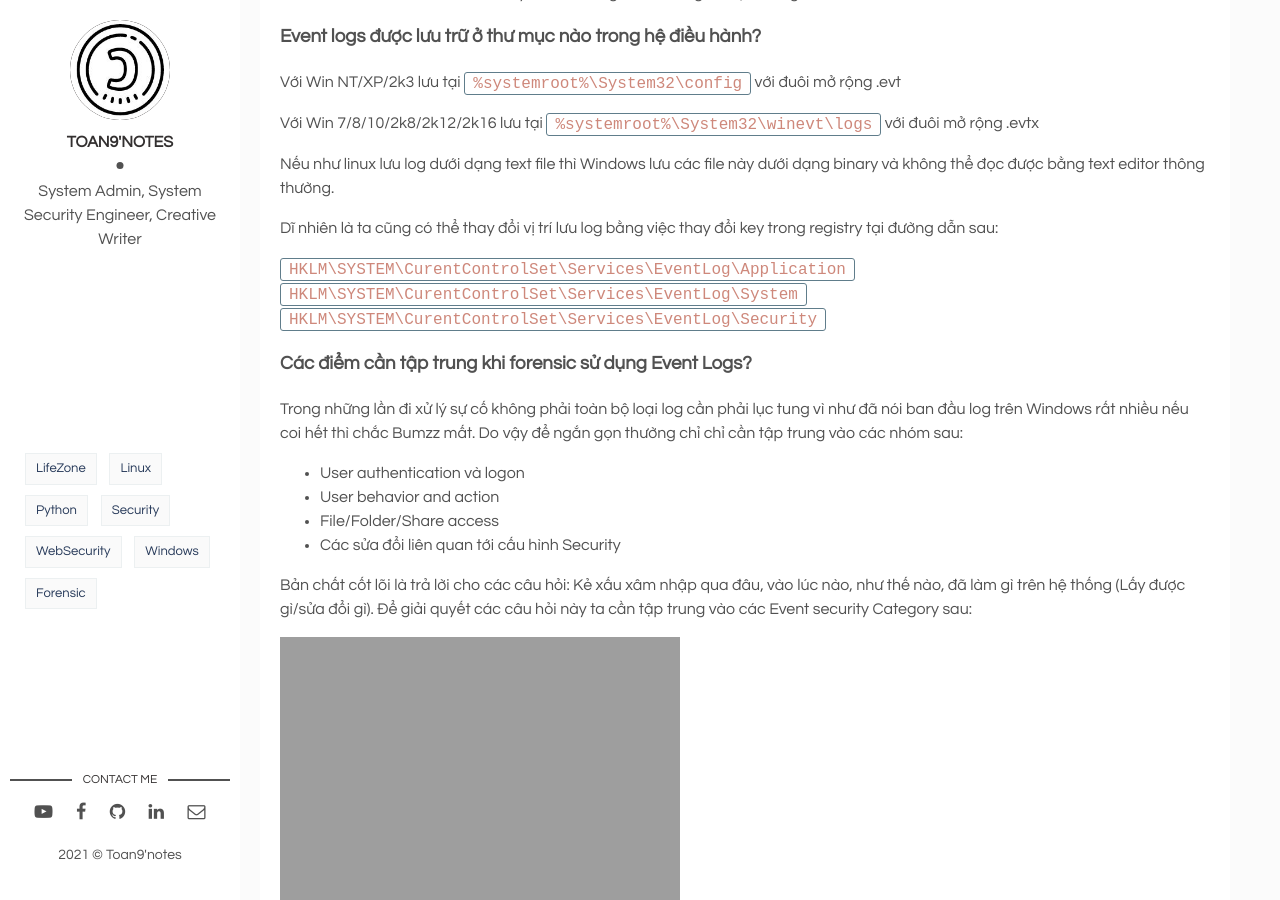
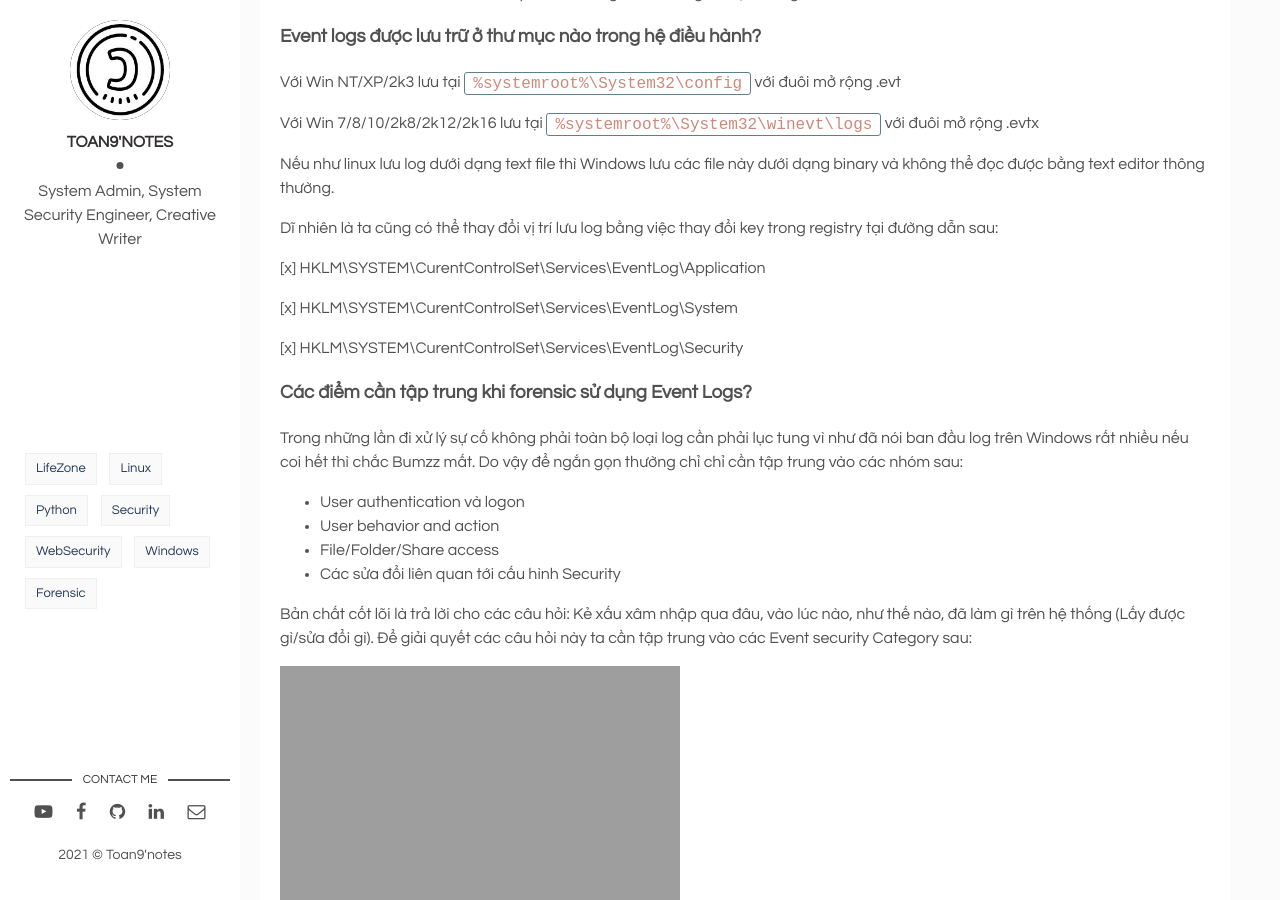
Before and after one commit to toannai/toan9, a Jekyll site: the page built from _posts/2021-10-10-event-log-analysis-windows-p1.markdown, in a window 1280 px wide and 900 px high, scrolled down 1895 px. Built offline with Jekyll 4.4.1, drawn with Linux system fonts in a browser that asks for light colours.

Commit message:
formatted

```diff
--- a/_posts/2021-10-10-event-log-analysis-windows-p1.markdown
+++ b/_posts/2021-10-10-event-log-analysis-windows-p1.markdown
@@ -67,9 +67,11 @@ Nếu như linux lưu log dưới dạng text file thì Windows lưu các file n
 
 Dĩ nhiên là ta cũng có thể thay đổi vị trí lưu log bằng việc thay đổi key trong registry tại đường dẫn sau:
 
-`HKLM\SYSTEM\CurentControlSet\Services\EventLog\Application`
-`HKLM\SYSTEM\CurentControlSet\Services\EventLog\System`
-`HKLM\SYSTEM\CurentControlSet\Services\EventLog\Security`
+[x] HKLM\SYSTEM\CurentControlSet\Services\EventLog\Application
+
+[x] HKLM\SYSTEM\CurentControlSet\Services\EventLog\System
+
+[x] HKLM\SYSTEM\CurentControlSet\Services\EventLog\Security
 
 
 ### Các điểm cần tập trung khi forensic sử dụng Event Logs?
```
